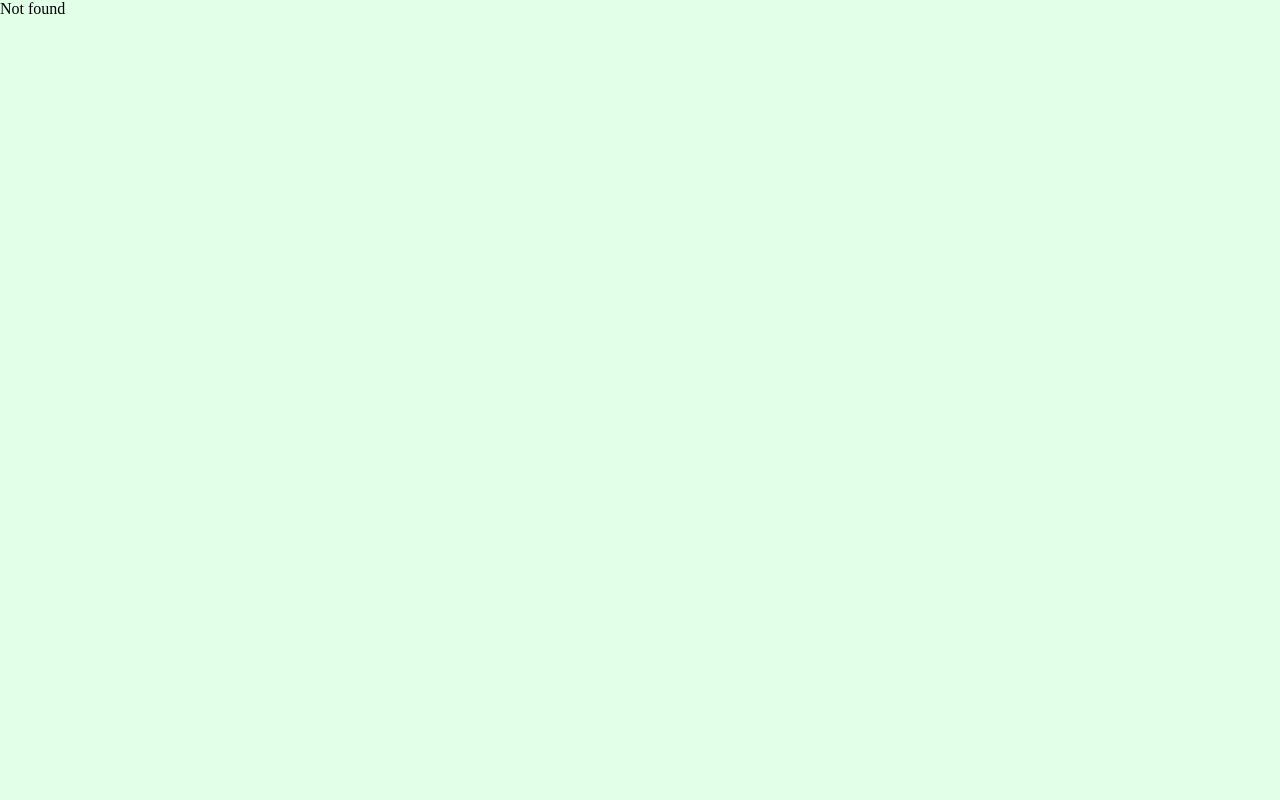
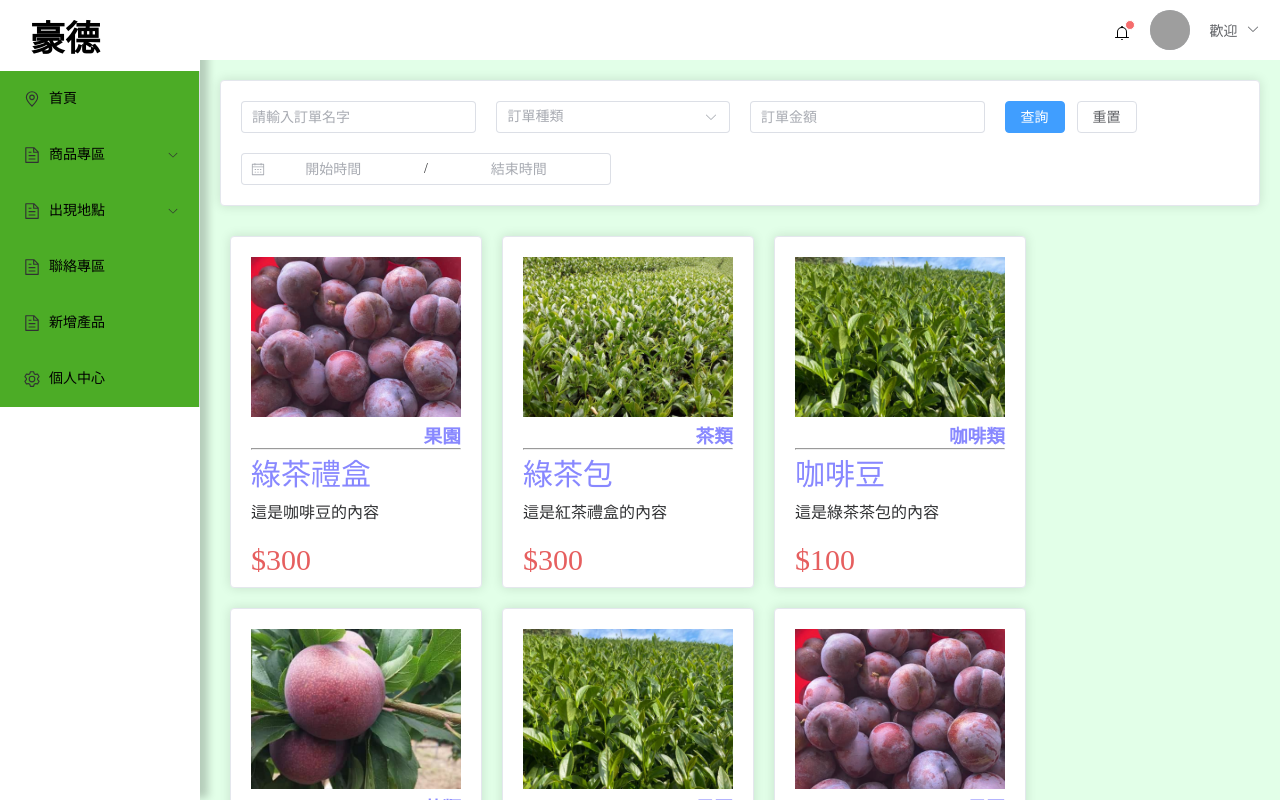
Before and after one commit to aim840912/vue-procjet-tea, a Vue app: page /product in a window 1280 px wide. Built offline with nearby package versions, Linux system fonts and the light colour scheme; grey boxes are pictures that could not be loaded.

Commit message:
add detail on product vue

```diff
--- a/src/components/Menu.vue
+++ b/src/components/Menu.vue
@@ -14,12 +14,12 @@
 				<span>首頁</span>
 			</template>
 		</el-menu-item>
-		<el-sub-menu index="/shop">
+		<el-sub-menu index="/product">
 			<template #title>
 				<el-icon><document /></el-icon>
 				<span>商品專區</span>
 			</template>
-			<el-menu-item index="/shop">全部商品</el-menu-item>
+			<el-menu-item index="/product">全部商品</el-menu-item>
 			<el-menu-item index="2-1">果園</el-menu-item>
 			<el-sub-menu index="2-2">
 				<template #title>茶</template>
--- a/src/hooks/useHttp.ts
+++ b/src/hooks/useHttp.ts
@@ -11,7 +11,7 @@ export function useHttp<T>(url: string, initialParams: any) {
         try {
             const { data: { list, total } } = await post(url, { ...unref(initialParams), ...pageInfo })
             dataList.value = list
-            total.value = total
+            totals.value = total
         } catch (error) {
 
         } finally {
--- a/src/mock/index.ts
+++ b/src/mock/index.ts
@@ -77,12 +77,17 @@ Mock.mock('https://www.demo.com/productList', "post", (options: any) => {
                 'category|1': ["茶類", "咖啡類", "果園"],
                 'title|1': ["綠茶包", "綠茶葉", "綠茶禮盒", "紅茶包", "紅茶葉", "紅茶禮盒", "咖啡豆", "咖啡包", "紅肉李"],
                 'content|1': ["這是綠茶茶包的內容", "這是綠茶茶葉的內容", "這是綠茶禮盒的內容", "這是紅茶茶包的內容", "這是紅茶茶葉的內容", "這是紅茶禮盒的內容", "這是咖啡豆的內容", "這是咖啡包的內容", "這是紅肉李的內容"],
-                'image': '@image("200x200", @title)',
+                'image|1': [fruit, fruit2, tea, tea2, teabag],
             }],
-            "total": 20,
+            "total": 50,
         })
     }
 })
+import fruit from "@/assets/picture/fruit.jpg";
+import fruit2 from "@/assets/picture/fruit2.jpg";
+import tea from "@/assets/picture/tea.jpg";
+import tea2 from "@/assets/picture/tea2.jpg";
+import teabag from "@/assets/picture/teabag.jpg";
 
 const productList = [
     {
--- a/src/router/baseRouteMap.ts
+++ b/src/router/baseRouteMap.ts
@@ -21,9 +21,9 @@ const routes: RouteRecordRaw[] = [
 
             },
             {
-                path: "/shop",
-                name: "Shop",
-                component: () => import("@/views/Shop.vue"),
+                path: "/product",
+                name: "Product",
+                component: () => import("@/views/Product.vue"),
             },
             {
                 path: "/appearmap",
--- a/src/views/DashBoard.vue
+++ b/src/views/DashBoard.vue
@@ -34,10 +34,10 @@
 				</div>
 				<div class="card content">
 					<div class="card-content">
-						<div class="card-image" @click="goToShop">
+						<div class="card-image" @click="goToProduct">
 							<img :src="fruit1" />
 						</div>
-						<div class="label">Shop</div>
+						<div class="label">Product</div>
 						<div class="card-title">article3</div>
 					</div>
 				</div>
@@ -66,8 +66,8 @@ import tea2 from "@/assets/picture/tea2.jpg";
 import { useRouter } from "vue-router";
 
 const router = useRouter();
-const goToShop = () => {
-	router.push("/shop");
+const goToProduct = () => {
+	router.push("/product");
 };
 const goToContact = () => {
 	router.push("/contact");
--- /dev/null
+++ b/src/views/Product.vue
@@ -0,0 +1,182 @@
+<template>
+	<el-card>
+		<el-row :gutter="20">
+			<el-col :span="6">
+				<el-input
+					placeholder="請輸入訂單名字"
+					v-model="searchParams.title"
+				/>
+			</el-col>
+			<el-col :span="6">
+				<el-select
+					placeholder="訂單種類"
+					v-model="searchParams.category"
+				>
+					<el-option label="全部" :value="1"></el-option>
+					<el-option label="茶類" value="茶類"></el-option>
+					<el-option label="咖啡類" :value="3"></el-option>
+					<el-option label="果園" :value="4"></el-option>
+				</el-select>
+			</el-col>
+			<el-col :span="6">
+				<el-input placeholder="訂單金額" v-model="searchParams.money" />
+			</el-col>
+			<el-col :span="6">
+				<el-button type="primary" @click="loadData">查詢</el-button>
+				<el-button @click="handleReset">重置</el-button>
+			</el-col>
+
+			<el-col :span="6" class="mt">
+				<el-date-picker
+					v-model="date"
+					type="daterange"
+					range-separator="/"
+					start-placeholder="開始時間"
+					end-placeholder="結束時間"
+					@change="handleChange"
+					value-format="YYYY-MM-DD"
+				/>
+			</el-col>
+		</el-row>
+	</el-card>
+	<div class="cards" v-loading="loading">
+		<el-card
+			class="mt card"
+			v-for="item in dataList"
+			:key="item"
+			@click="handleClick(item.orderNo)"
+		>
+			<div>
+				<el-image class="card-image" :src="item.image" fit="cover" />
+			</div>
+			<div class="info-category">
+				<h3 class="info-category-h3">{{ item.category }}</h3>
+				<hr />
+			</div>
+			<div>
+				<p class="info-label">{{ item.title }}</p>
+			</div>
+			<div class="div-info-content">
+				<p class="info-content">{{ item.content }}</p>
+			</div>
+			<div class="div-price">
+				<p class="price">${{ item.money }}</p>
+			</div>
+		</el-card>
+	</div>
+	<div>
+		<el-pagination
+			class="mt mb pagnation"
+			v-model:current-page="pageInfo.page"
+			v-model:page-size="pageInfo.pageSize"
+			:page-sizes="[10, 20, 30, 40]"
+			layout="sizes, prev, pager, next, jumper,total"
+			:total="totals"
+			@size-change="handleSizeChange"
+			@current-change="handleCurrentChange"
+			background
+		/>
+	</div>
+</template>
+
+<script setup lang="ts">
+import { ref } from "vue";
+import { useHttp } from "@/hooks/useHttp";
+import { type SelectionListType, type SearchType } from "@/types/product";
+import router from "@/router";
+
+const searchParams = ref<SearchType>({
+	orderNo: "",
+	startTime: "",
+	endTime: "",
+	money: "",
+	category: "",
+	title: "",
+	content: "",
+	image: "",
+});
+
+const {
+	dataList,
+	loading,
+	totals,
+	pageInfo,
+	loadData,
+	handleSizeChange,
+	handleCurrentChange,
+	resetPagination,
+} = useHttp<SelectionListType>("/productList", searchParams);
+
+const date = ref();
+
+const handleReset = () => {
+	date.value = "";
+	searchParams.value = {
+		orderNo: "",
+		startTime: "",
+		endTime: "",
+		money: "",
+		category: "",
+		title: "",
+		content: "",
+		image: "",
+	};
+	resetPagination();
+};
+
+const handleChange = (val: string[]) => {
+	searchParams.value.startTime = val[0];
+	searchParams.value.endTime = val[1];
+};
+const handleClick = (orderNo: string) => {
+	router.push("/operations/detail?orderNo=" + orderNo);
+};
+</script>
+
+<style lang="less" scoped>
+.pagnation {
+	justify-content: center;
+}
+.cards {
+	display: flex;
+	flex-wrap: wrap;
+	justify-content: stretch;
+	align-items: center;
+	margin-top: 20px;
+}
+.card {
+	width: 250px;
+	height: 350px;
+	margin: 10px;
+	.card-image {
+		width: 100%;
+		height: 20vh;
+	}
+	.info-category {
+		color: rgb(136, 136, 255);
+		.info-category-h3 {
+			text-align: right;
+		}
+	}
+	.info-label {
+		color: rgb(136, 136, 255);
+		font-weight: 500;
+		font-size: 30px;
+	}
+	.div-info-content {
+		margin-top: 5px;
+	}
+	.div-price {
+		margin-top: 20px;
+	}
+	.price {
+		color: rgb(230, 95, 95);
+		font-weight: 500;
+		font-size: 30px;
+	}
+}
+
+.card:hover {
+	background-color: #6bdf84;
+}
+</style>
--- a/src/views/Shop.vue
+++ /dev/null
@@ -1,118 +0,0 @@
-<template>
-	<div class="cards">
-		<el-card class="mt card" v-for="item in dataList" :key="item">
-			<div>
-				<el-image class="card-image" :src="fruit" fit="cover" />
-			</div>
-			<div class="info-category">
-				<h3 class="info-category-h3">{{ item.category }}</h3>
-				<hr />
-			</div>
-			<div>
-				<p class="info-label">{{ item.title }}</p>
-			</div>
-			<div class="div-info-content">
-				<p class="info-content">{{ item.content }}</p>
-			</div>
-			<div class="div-price">
-				<p class="price">$ {{ item.money }}</p>
-			</div>
-		</el-card>
-	</div>
-</template>
-
-<script setup lang="ts">
-import { ref } from "vue";
-import fruit from "@/assets/picture/fruit.jpg";
-import { useHttp } from "@/hooks/useHttp";
-import { type SelectionListType, type SearchType } from "@/types/shop";
-
-const searchParams = ref<SearchType>({
-	orderNo: "",
-	startTime: "",
-	endTime: "",
-	money: "",
-	category: "",
-	title: "",
-	content: "",
-	image: "",
-});
-
-const {
-	dataList,
-	loading,
-	totals,
-	pageInfo,
-	loadData,
-	handleSizeChange,
-	handleCurrentChange,
-	resetPagination,
-} = useHttp<SelectionListType>("/productList", searchParams);
-
-const date = ref();
-
-const handleReset = () => {
-	date.value = "";
-	searchParams.value = {
-		orderNo: "",
-		startTime: "",
-		endTime: "",
-		money: "",
-		category: "",
-		title: "",
-		content: "",
-		image: "",
-	};
-	resetPagination();
-};
-
-const handleChange = (val: string[]) => {
-	searchParams.value.startTime = val[0];
-	searchParams.value.endTime = val[1];
-};
-</script>
-
-<style lang="less" scoped>
-.cards {
-	display: flex;
-	flex-wrap: wrap;
-	justify-content: stretch;
-	align-items: center;
-	margin-top: 20px;
-}
-.card {
-	width: 250px;
-	height: 350px;
-	margin: 10px;
-	.card-image {
-		width: 100%;
-		height: 20vh;
-	}
-	.info-category {
-		color: rgb(136, 136, 255);
-		.info-category-h3 {
-			text-align: right;
-		}
-	}
-	.info-label {
-		color: rgb(136, 136, 255);
-		font-weight: 500;
-		font-size: 30px;
-	}
-	.div-info-content {
-		margin-top: 5px;
-	}
-	.div-price {
-		margin-top: 20px;
-	}
-	.price {
-		color: rgb(230, 95, 95);
-		font-weight: 500;
-		font-size: 30px;
-	}
-}
-
-.card:hover {
-	background-color: #6bdf84;
-}
-</style>
```
Also changed, not shown: src/types/product/index.ts (renamed from src/types/shop/index.ts).
